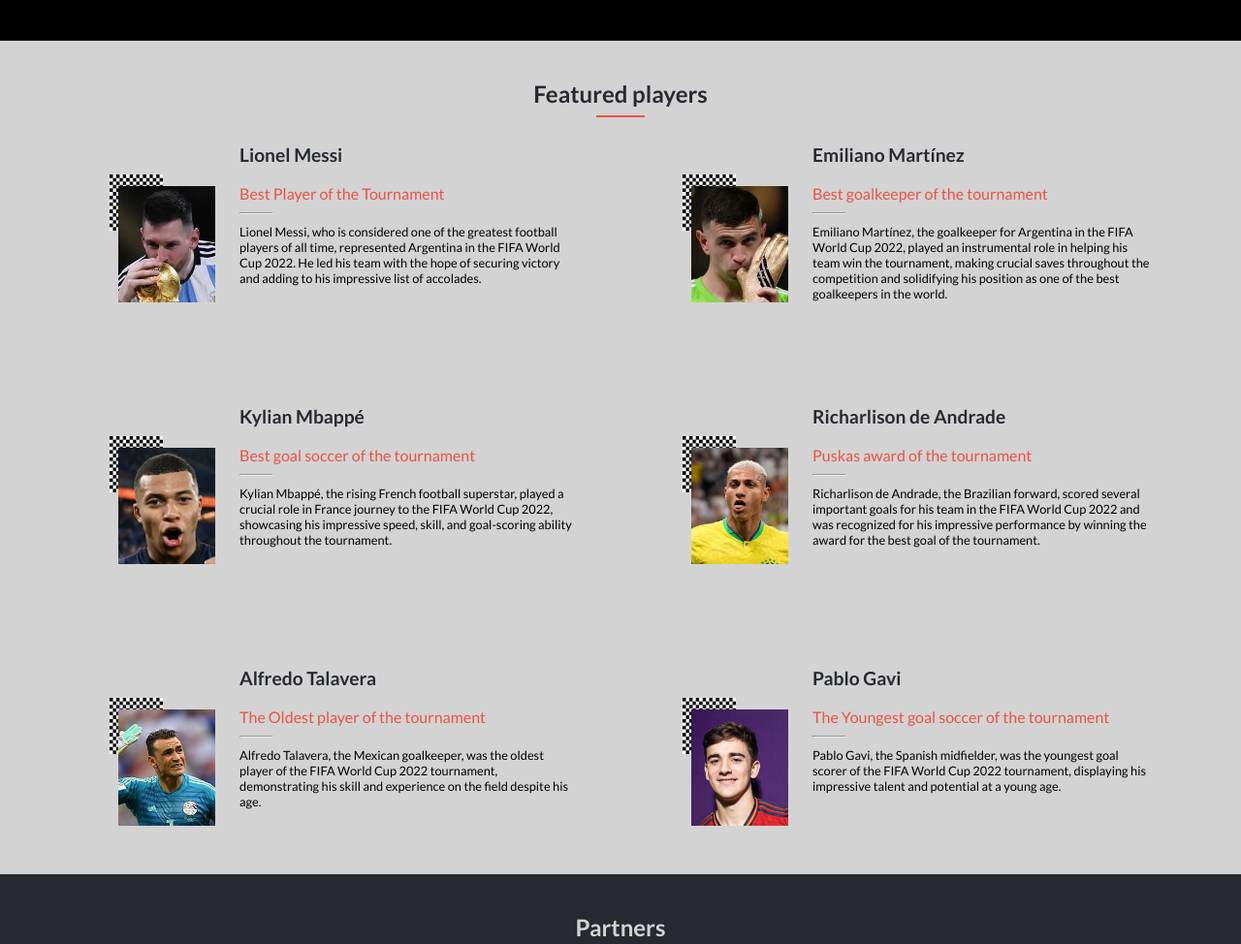
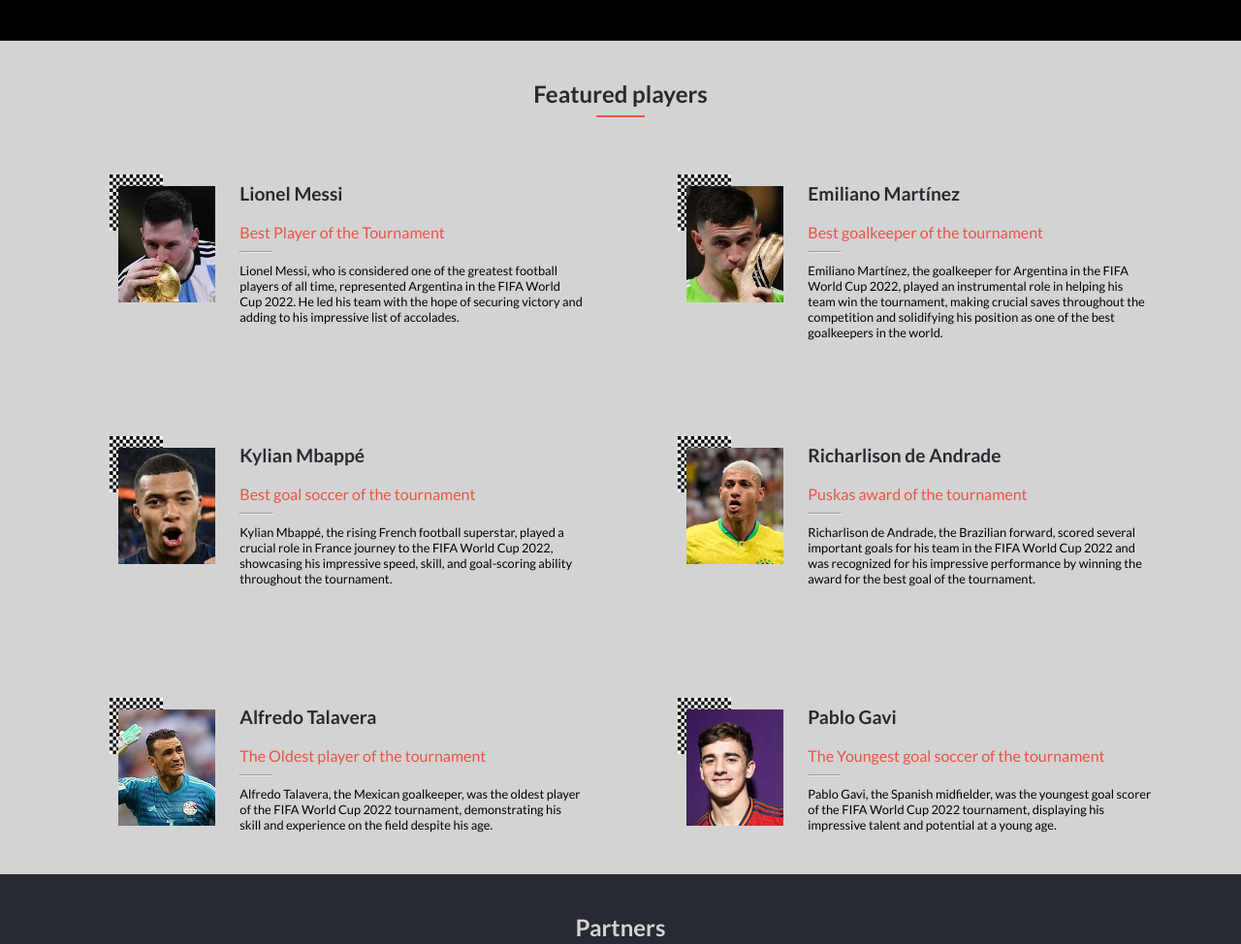
Before and after one commit to hafiz1379/1st-module-capstone-project, a plain HTML site: page index.html in a window 1280 px wide. Shown: the part 1580-2554 px from the top of the page at 97% size. Drawn offline with Linux system fonts and the light colour scheme.

Commit message:
Updated style.css

```diff
--- a/style.css
+++ b/style.css
@@ -259,6 +259,7 @@
     display: flex;
     flex-direction: column;
     align-items: flex-start;
+    margin-top: 40px;
   }
 
   .player-section-grid-item-divtext-h3 {
@@ -689,9 +690,9 @@
       grid-template-rows: 250px 250px 250px;
       grid-template-columns: 1fr 1fr;
       max-height: none;
+      grid-template-columns: repeat(auto-fit);
       width: 90%;
       margin: 0 auto;
-      column-gap: 30px;
     }
 
     .partners {
```
